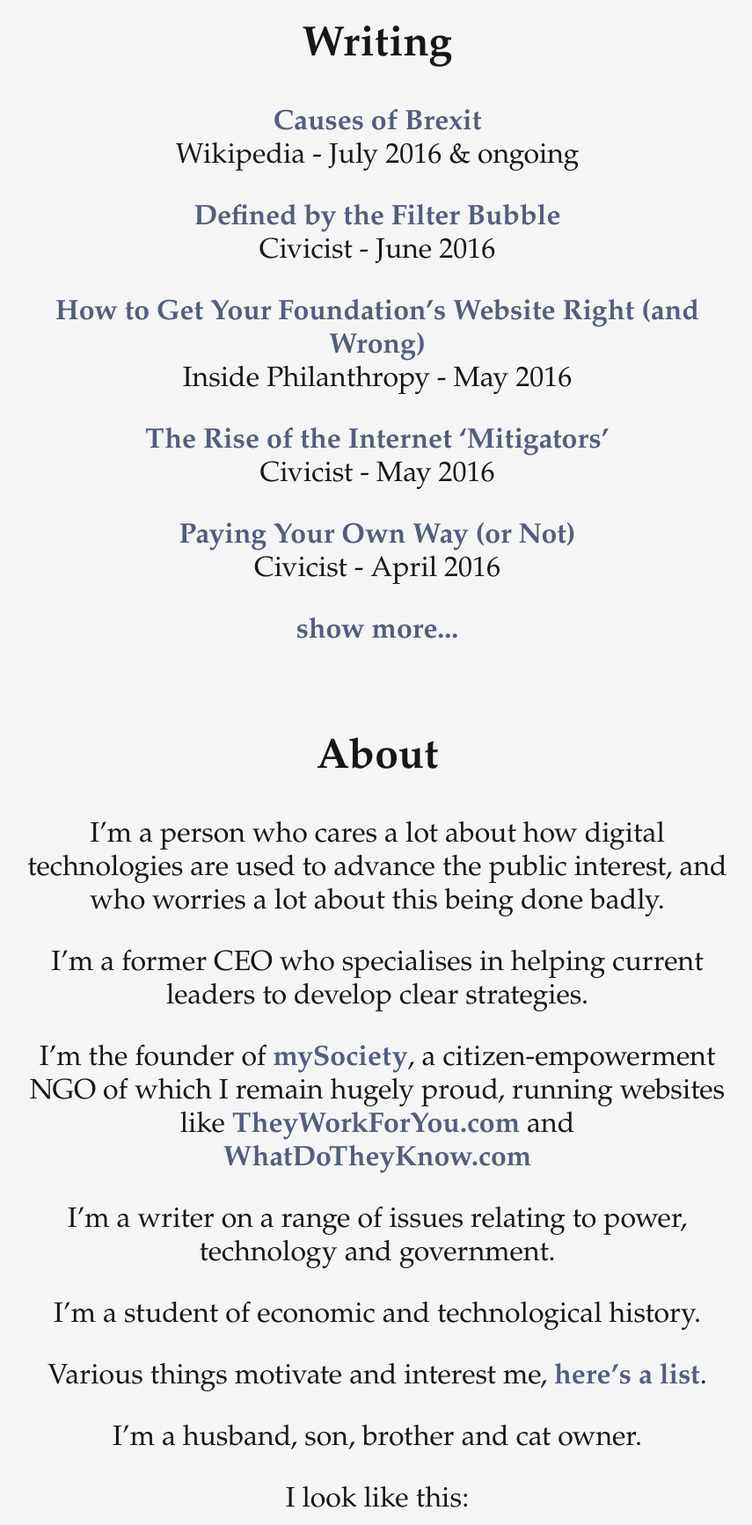
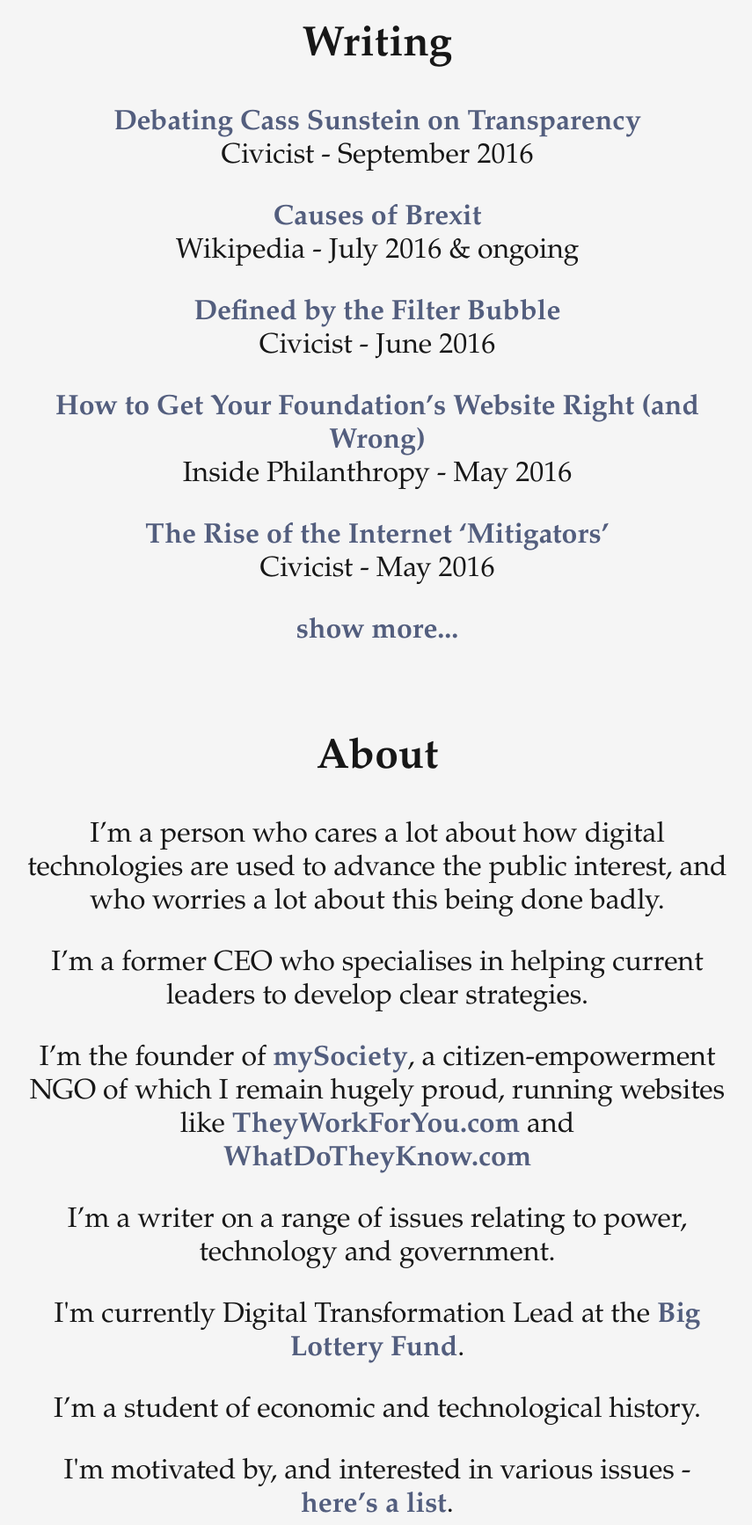
Before and after one commit to annapowellsmith/toms-website, a plain HTML site: page index.html in a window 1280 px wide. Shown: the part 220-1954 px from the top of the page at 88% size, without its empty margins (211-1066 px from the left). Drawn offline with Linux system fonts and the light colour scheme.

Commit message:
Add new article and edits to About section

```diff
--- a/index.html
+++ b/index.html
@@ -79,6 +79,11 @@
     <ul class="writing">
 
     <li>
+    <a href="http://civichall.org/civicist/debating-cass-sunstein-on-transparency/">Debating Cass Sunstein on Transparency</a><br/>
+    Civicist - September 2016
+    </li>
+
+    <li>
     <a href="https://en.wikipedia.org/wiki/Causes_of_Brexit">Causes of Brexit</a><br/>
     Wikipedia - July 2016 &amp; ongoing
     </li>
@@ -99,15 +104,15 @@
     </li>
 
     <li>
-    <a href="http://civichall.org/civicist/paying-your-own-way/">Paying Your Own Way (or Not)</a><br/>
-    Civicist - April 2016
-    </li>
-
-    <li>
     <a href='#' id="showmore">show more...</a>
     </li>
 
     <span id="more">
+
+    <li>
+    <a href="http://civichall.org/civicist/paying-your-own-way/">Paying Your Own Way (or Not)</a><br/>
+    Civicist - April 2016
+    </li>
 
     <li>
     <a href="http://civichall.org/civicist/over-politeness-is-the-fatal-flaw-in-the-open-data-movement/">Over-Politeness is the Fatal Flaw in the Open Data Movement</a><br/>
@@ -167,9 +172,11 @@
 
     <p>I’m a writer on a range of issues relating to power, technology and government.</p>
 
+    <p>I'm currently Digital Transformation Lead at the <a href="http://biglotteryfund.org.uk">Big Lottery Fund</a>.</p>
+
     <p>I’m a student of economic and technological history.</p>
 
-    <p>Various things motivate and interest me, <a href="https://goo.gl/X4E47A">here’s a list</a>.</p>
+    <p>I'm motivated by, and interested in various issues - <a href="https://goo.gl/X4E47A">here’s a list</a>.</p>
 
     <p>I’m a husband, son, brother and cat owner.</p>
 
```
